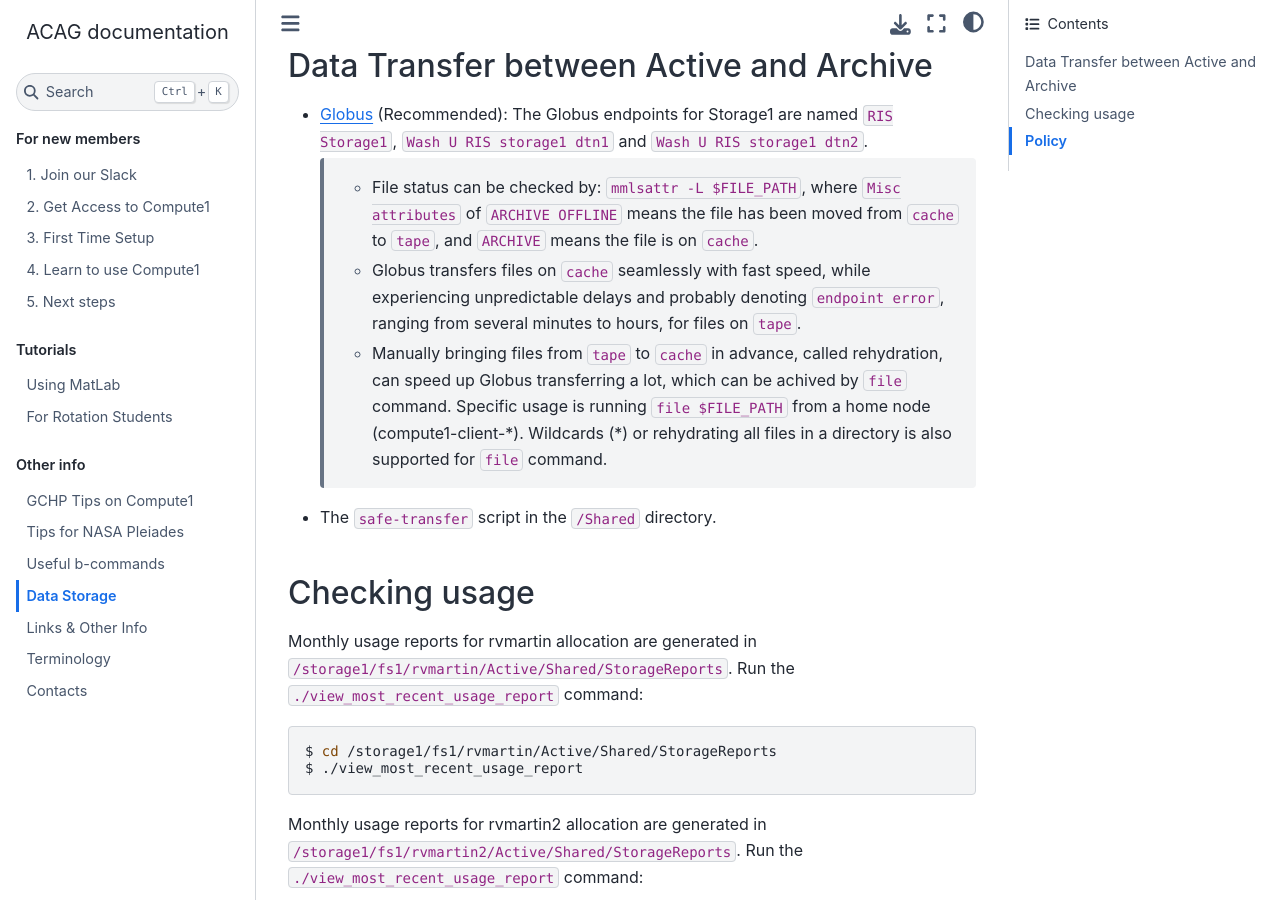
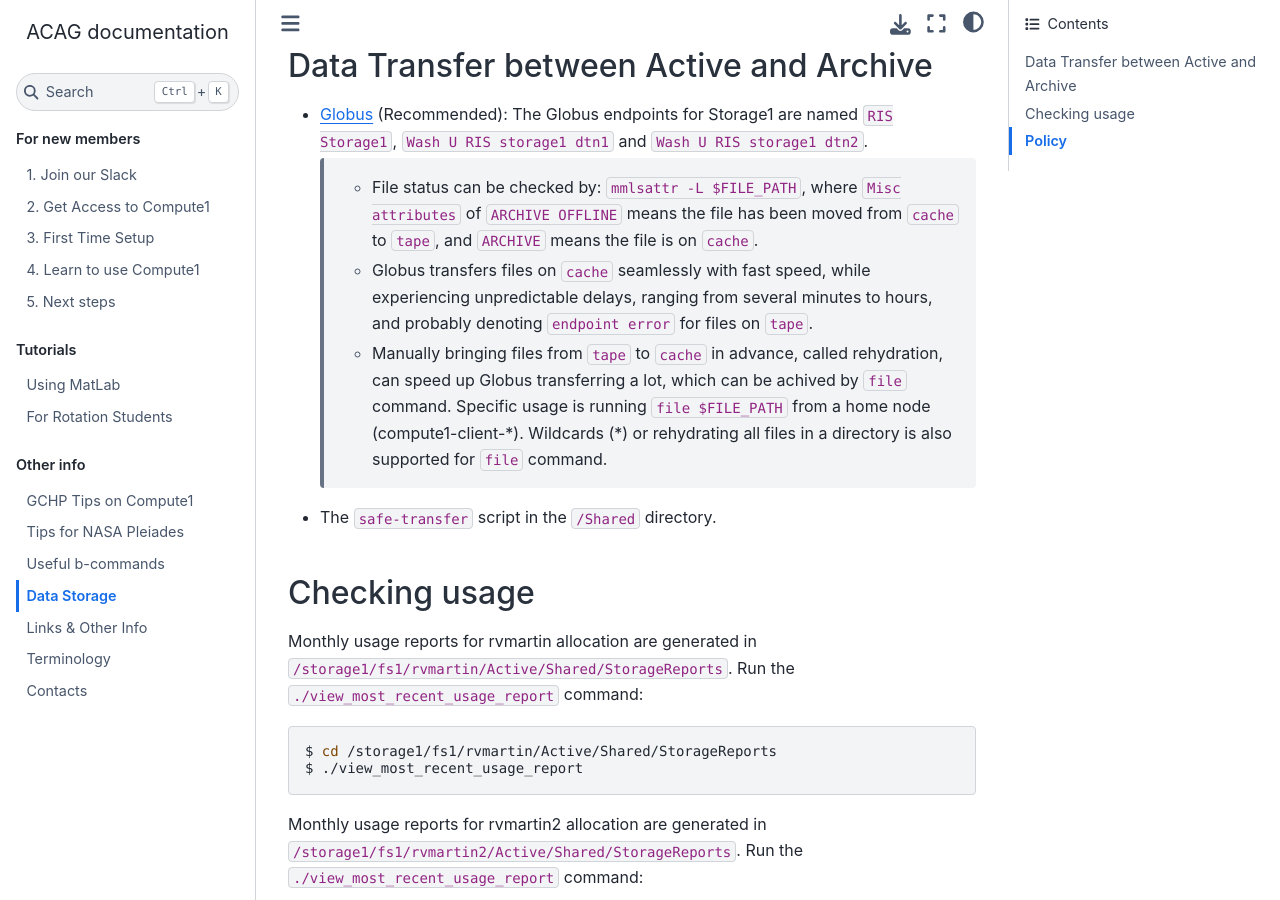
Before and after one commit to Atmospheric-Composition-Analysis-Group/Getting-Started, a Sphinx documentation site: the page built from source/storage.rst, in a window 1280 px wide and 900 px high, scrolled down 371 px. Built offline with Sphinx 7.4.7 and the Sphinx Book theme 1.1.4, drawn with Linux system fonts in a browser that asks for light colours.

```diff
--- a/source/storage.rst
+++ b/source/storage.rst
@@ -19,7 +19,7 @@ Data Transfer between Active and Archive
 * `Globus <https://app.globus.org/>`_ (Recommended): The Globus endpoints for Storage1 are named :literal:`RIS Storage1`, :literal:`Wash U RIS storage1 dtn1` and :literal:`Wash U RIS storage1 dtn2`.
 
    * File status can be checked by: :code:`mmlsattr -L $FILE_PATH`, where :code:`Misc attributes` of :code:`ARCHIVE OFFLINE` means the file has been moved from :code:`cache` to :code:`tape`, and :code:`ARCHIVE` means the file is on :code:`cache`.
-   * Globus transfers files on :code:`cache` seamlessly with fast speed, while experiencing unpredictable delays and probably denoting :code:`endpoint error`, ranging from several minutes to hours, for files on :code:`tape`.
+   * Globus transfers files on :code:`cache` seamlessly with fast speed, while experiencing unpredictable delays, ranging from several minutes to hours, and probably denoting :code:`endpoint error` for files on :code:`tape`.
    * Manually bringing files from :code:`tape` to :code:`cache` in advance, called rehydration, can speed up Globus transferring a lot, which can be achived by :code:`file` command. Specific usage is running :code:`file $FILE_PATH` from a home node (compute1-client-\*). Wildcards (\*) or rehydrating all files in a directory is also supported for :code:`file` command.
 * The :code:`safe-transfer` script in the :code:`/Shared` directory.
 
```
